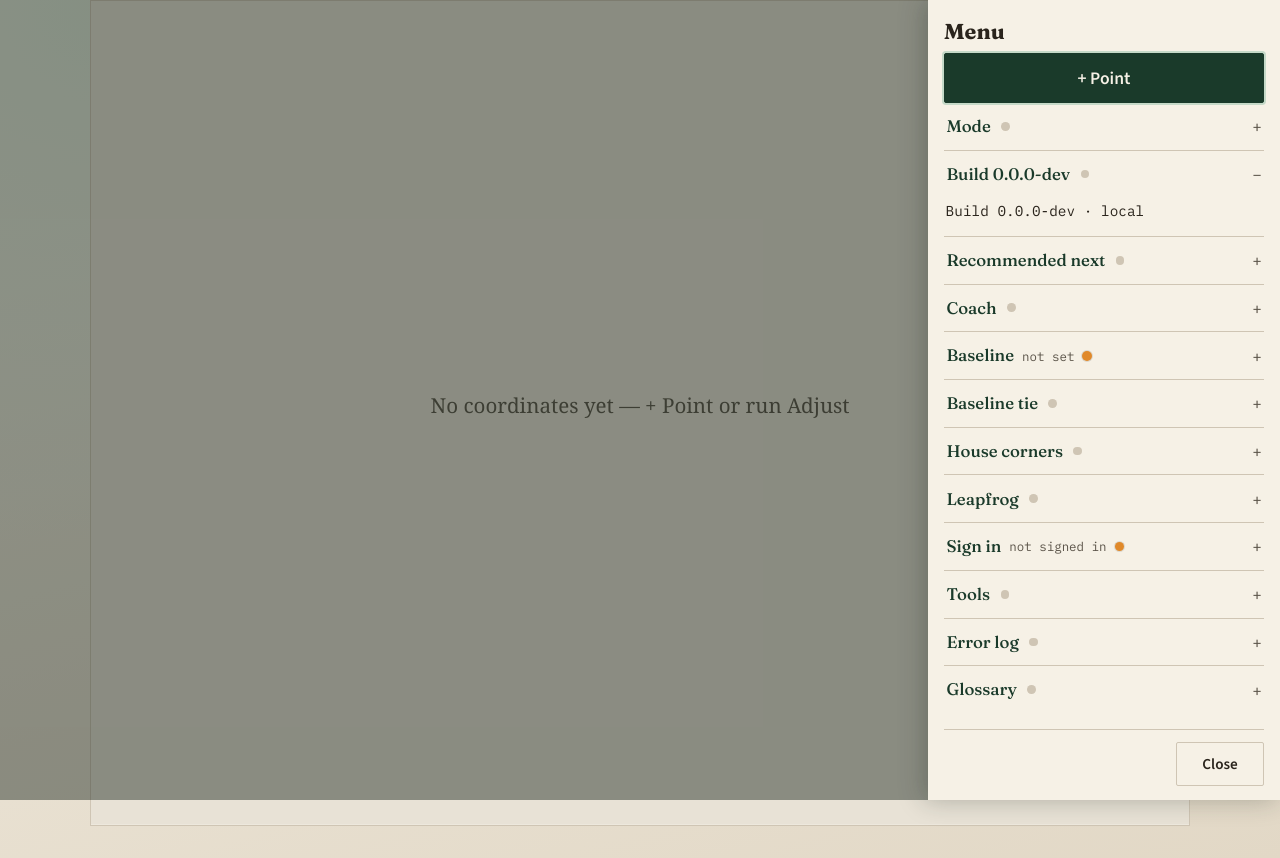
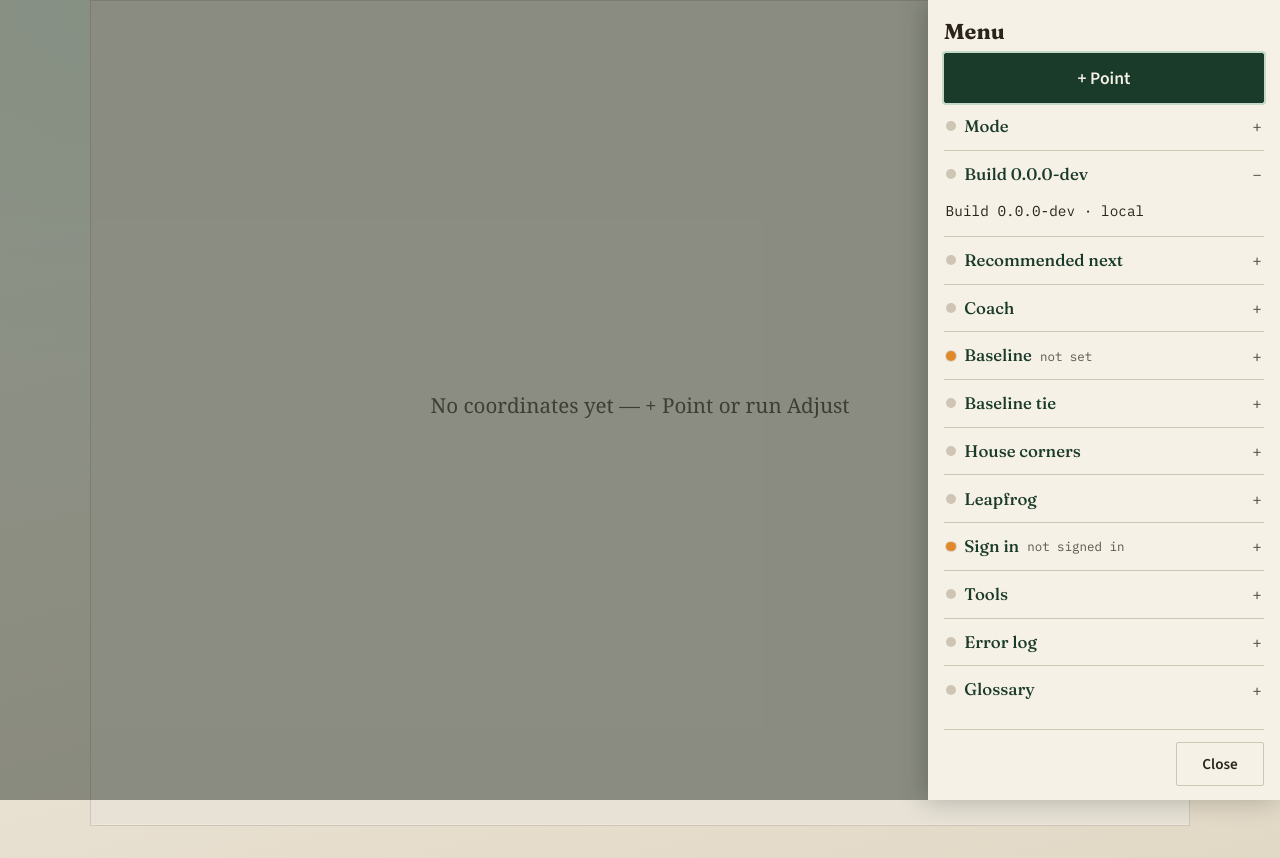
Before and after one commit to pjwinstone/gardenplanting, a website built with Vite: page index.html in a window 1280 px wide. Both pictures are taken after a click on the button "Open menu". Built offline with nearby package versions, Linux system fonts and the light colour scheme; no server answers.

Commit message:
Status icons left of concertina titles (0.7.13)
Align Baseline, Sign in, and all accordion status dots before the label.

```diff
--- a/package.json
+++ b/package.json
@@ -1,7 +1,7 @@
 {
   "name": "garden-survey",
   "private": true,
-  "version": "0.7.12",
+  "version": "0.7.13",
   "type": "module",
   "scripts": {
     "dev": "vite",
--- a/src/style.css
+++ b/src/style.css
@@ -172,10 +172,12 @@ body {
 }
 
 .menu-acc__dot--idle {
-  margin-left: 0.15rem;
+  /* Same footprint as status icon so titles share a left column. */
+  width: 0.62rem;
+  height: 0.62rem;
 }
 
-/* Status icon after section label — colour carries row state (see design-philosophy-status-colours.md). */
+/* Status icon — left of title (see design-philosophy-status-colours.md). */
 .menu-acc__status-icon {
   width: 0.62rem;
   height: 0.62rem;
--- a/src/ui.ts
+++ b/src/ui.ts
@@ -1421,16 +1421,6 @@ function menuAccordion(
       'data-section': id ?? undefined,
     },
   });
-  summary.appendChild(el('span', { className: 'menu-acc__label', text: title }));
-  if (status?.inline) {
-    summary.appendChild(
-      el('span', {
-        className: 'menu-acc__inline',
-        text: status.inline,
-        attrs: { 'data-testid': id ? `menu-inline-${id}` : undefined },
-      }),
-    );
-  }
   if (tone !== 'idle') {
     const iconLabel =
       tone === 'ok' ? 'Ready' : tone === 'warn' ? 'Not ready' : 'Problem';
@@ -1444,6 +1434,7 @@ function menuAccordion(
       }),
     );
   } else {
+    // Neutral spacer/dot on the left so titles align with status-bearing rows.
     summary.appendChild(
       el('span', {
         className: 'menu-acc__dot menu-acc__dot--idle',
@@ -1451,7 +1442,17 @@ function menuAccordion(
       }),
     );
   }
-  // Optional multi-line subtitle (e.g. OneDrive detail) — not used for compact Baseline header.
+  summary.appendChild(el('span', { className: 'menu-acc__label', text: title }));
+  if (status?.inline) {
+    summary.appendChild(
+      el('span', {
+        className: 'menu-acc__inline',
+        text: status.inline,
+        attrs: { 'data-testid': id ? `menu-inline-${id}` : undefined },
+      }),
+    );
+  }
+  // Optional multi-line subtitle — kept for rare long detail; compact rows use inline.
   if (status?.text) {
     summary.appendChild(
       el('span', {
```
Also changed, not shown: docs/design-philosophy-status-colours.md (+1 -1 lines), .github/workflows/deploy-pages.yml.
